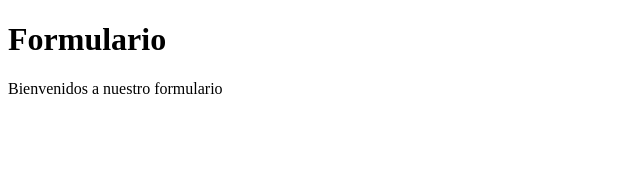
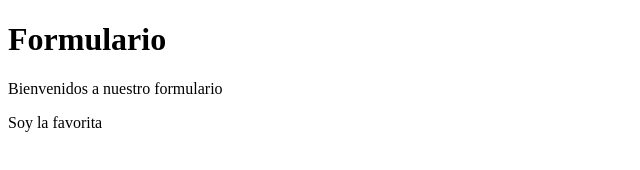
Before and after one commit to Karoll-Carvajal/myPage, a plain HTML site: page contacto.html in a window 1280 px wide. Shown: the whole page, without its empty margins (0-640 px from the left). Drawn offline with Linux system fonts and the light colour scheme.

Commit message:
Actualizo mi contanto desde mi rrama desarrollo

```diff
--- a/contacto.html
+++ b/contacto.html
@@ -9,5 +9,6 @@
     <h1>Formulario</h1>
 
     <p>Bienvenidos a nuestro formulario</p>
+    <p>Soy la favorita</p>
 </body>
 </html>
```
